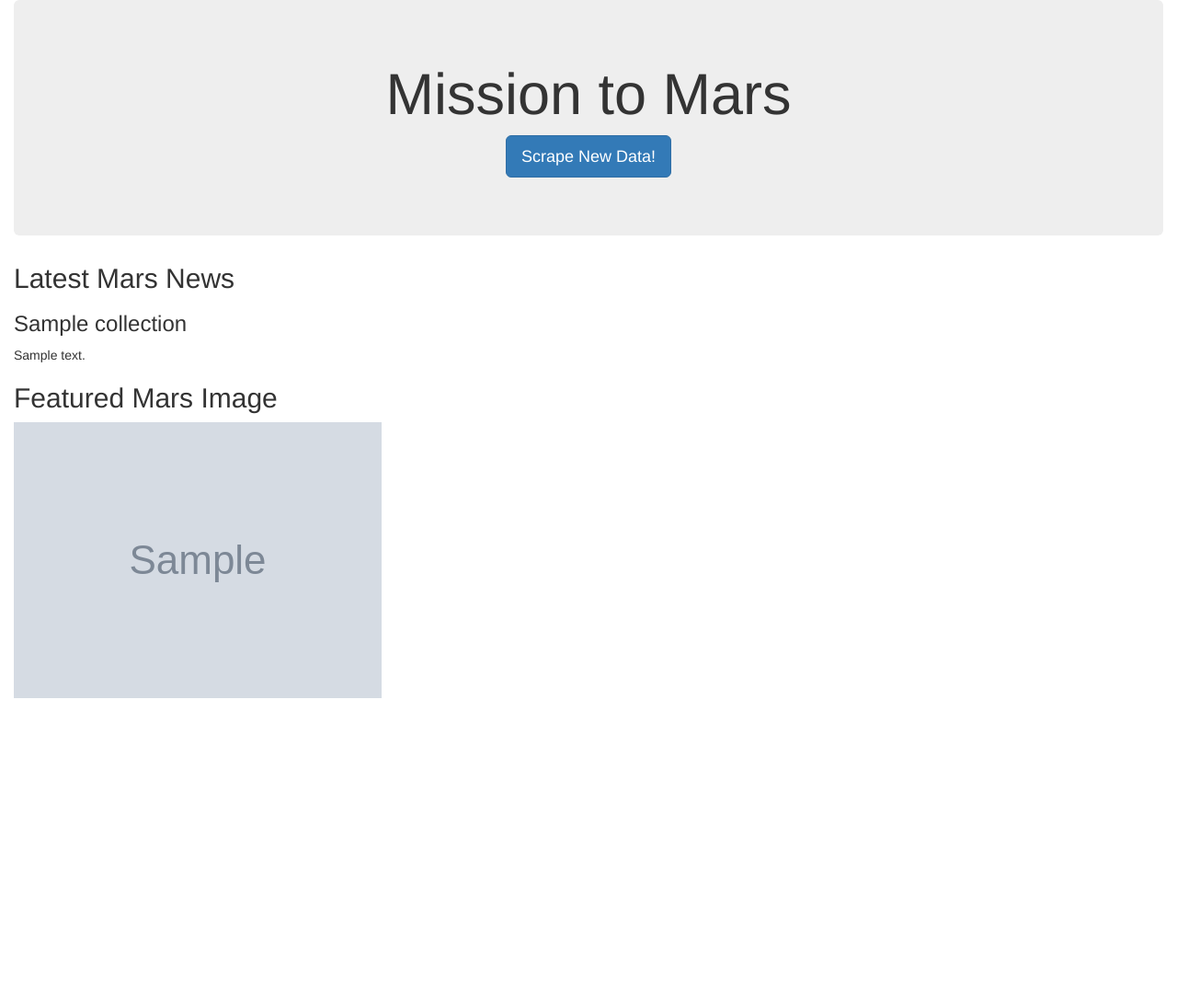
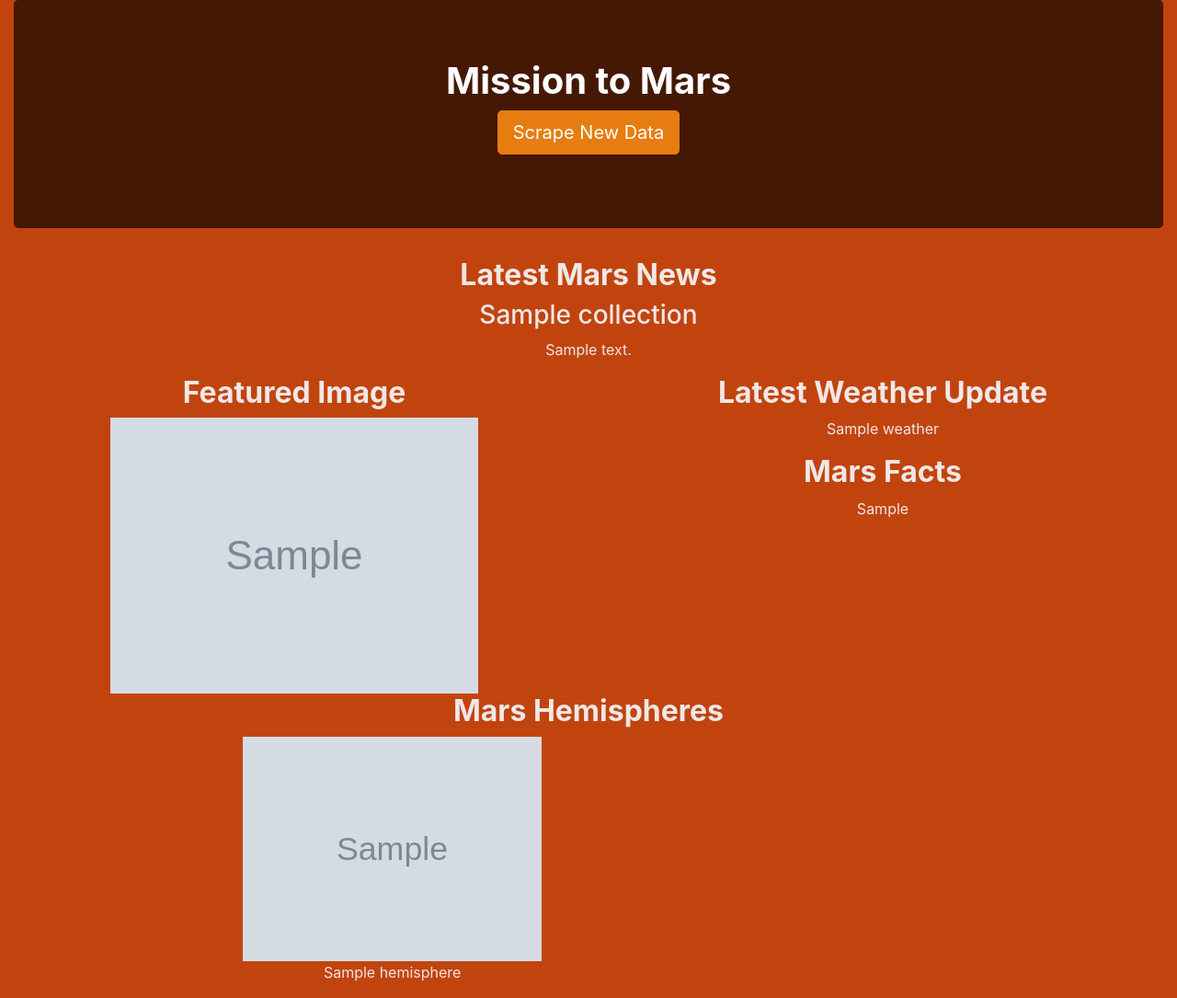
Before and after one commit to hpolowczyk/2001_a_scrap_odyssey, a Flask app: page / in a window 1280 px wide. Shown: the whole page at 92% size. Before the commit the page ends 759 px from the top, so only its background shows below. Run offline with Flask 2, Linux system fonts and the light colour scheme; grey boxes marked "Sample" are stand-in pictures; a database or web service that is not in the repository returns one stand-in record (values such as "Sample title"); some libraries are stand-ins or nearby versions.

Commit message:
Completed HTML and CSS file

```diff
--- /dev/null
+++ b/static/css/final_style.css
@@ -0,0 +1,39 @@
+.dataframe {
+  margin-left: auto;
+  margin-right: auto;
+  color: #451804;
+  background-color: #f0e7e7
+}
+
+img.featured {
+    max-width:450px;
+    height:auto;
+}
+
+img.hemisphere {
+  max-width:325px;
+  height:auto;
+}
+
+body {
+  background-color: #c1440e;
+  color:#f0e7e7
+}
+
+.btn-primary {
+  color: #fff;
+  background-color: #e77d11;
+  border-color:  #e77d11;
+}
+
+
+.btn-primary:hover {
+  color: #fff;
+  background-color: #fda600;
+  border-color: #fda600;
+}
+
+.jumbotron {
+  background-color: #451804;
+  color:#fff;
+}
--- a/templates/index.html
+++ b/templates/index.html
@@ -3,25 +3,63 @@
 
 <head>
   <meta charset="UTF-8">
-  <meta name="viewport" content="width=device-width, initial-scale=1.0">
-  <meta http-equiv="X-UA-Compatible" content="ie=edge">
   <title>Mission to Mars</title>
-  <link rel="stylesheet" href="https://maxcdn.bootstrapcdn.com/bootstrap/3.3.7/css/bootstrap.min.css">
+  <link rel="stylesheet" href="https://maxcdn.bootstrapcdn.com/bootstrap/4.0.0/css/bootstrap.min.css" integrity="sha384-Gn5384xqQ1aoWXA+058RXPxPg6fy4IWvTNh0E263XmFcJlSAwiGgFAW/dAiS6JXm" crossorigin="anonymous">
+  <link rel="stylesheet" href="{{ url_for('static', filename='css/final_style.css') }}">
 </head>
 
 <body>
+
   <div class="container-fluid">
     <div class="jumbotron text-center">
-      <h1>Mission to Mars</h1>
-      <p><a class="btn btn-primary btn-lg" href="/scrape" role="button">Scrape New Data!</a></p>
+      <h1><b>Mission to Mars</b></h1>
+      <p><a class="btn btn-primary btn-lg" href="/scrape" role="button">Scrape New Data</a></p>
     </div>
-    <h2>Latest Mars News</h2>
-    <h3>{{ mars.news_title}}</h3>
-    <p> {{ mars.news_desc }} </p>
-    <h2>Featured Mars Image</h2>
-    <img src="{{ mars.feat_image }}" alt="Mars">
   </div>
+
+  <div class="container-fluid">
+    <div class="row text-center">
+      <div class="col-12">
+        <h2 id="news_title"><b>Latest Mars News</b></h2>
+        <h3>{{ mars.news_title }}</h3>
+        <p>{{ mars.news_desc }} </p>
+      </div>
+    </div>
   </div>
+
+  <div class="container-fluid">
+    <div class="row text-center">
+      <div class="col-6">
+        <h2><b> Featured Image </b></h2>
+        <img class="featured" src="{{ mars.feat_image }}" alt="Mars">
+      </div>
+      <div class="col-6">
+        <h2><b>Latest Weather Update</b></h2>
+        <p> {{ mars.weather}}</p>
+        <h2><b>Mars Facts</b></h2>
+        {{ mars.fact_table | safe }}
+      </div>
+    </div>
+  </div>
+
+  <div class="container-fluid">
+    <div class="row text-center">
+      <div class="col-2"></div>
+        <div class="col-8">
+        <h2><b>Mars Hemispheres</b></h2>
+          <div class="row text-center">
+              {% for hemisphere in mars.hemispheres %}
+              <div class="col-6">
+                <img class="hemisphere" src="{{ hemisphere.img_url }}" alt="{{ hemisphere.title}}">
+                <p>{{ hemisphere.title }}</p>
+              </div>
+              {% endfor %}
+          </div>
+        </div>
+      <div class="col-2"></div>
+    </div>
+  </div>
+
 </body>
 
 </html>
```
Also changed, not shown: 2 other files.
